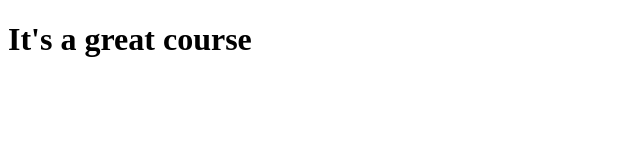
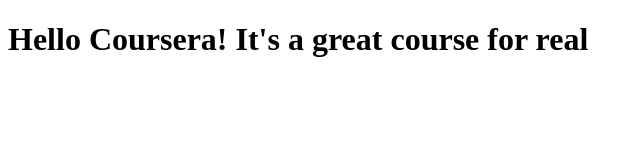
Before and after one commit to creekerjoe/coursera-test, a plain HTML site: page site/index.html in a window 1280 px wide. Shown: the whole page, without its empty margins (0-643 px from the left). Drawn offline with Linux system fonts and the light colour scheme.

Commit message:
Browsersync test

```diff
--- a/site/index.html
+++ b/site/index.html
@@ -4,6 +4,6 @@
         <title>Hello Coursera!</title>
     </head>
     <body>
-        <h1>It's a great course</h1>
+        <h1>Hello Coursera! It's a great course for real</h1>
     </body>
 </html>
```
